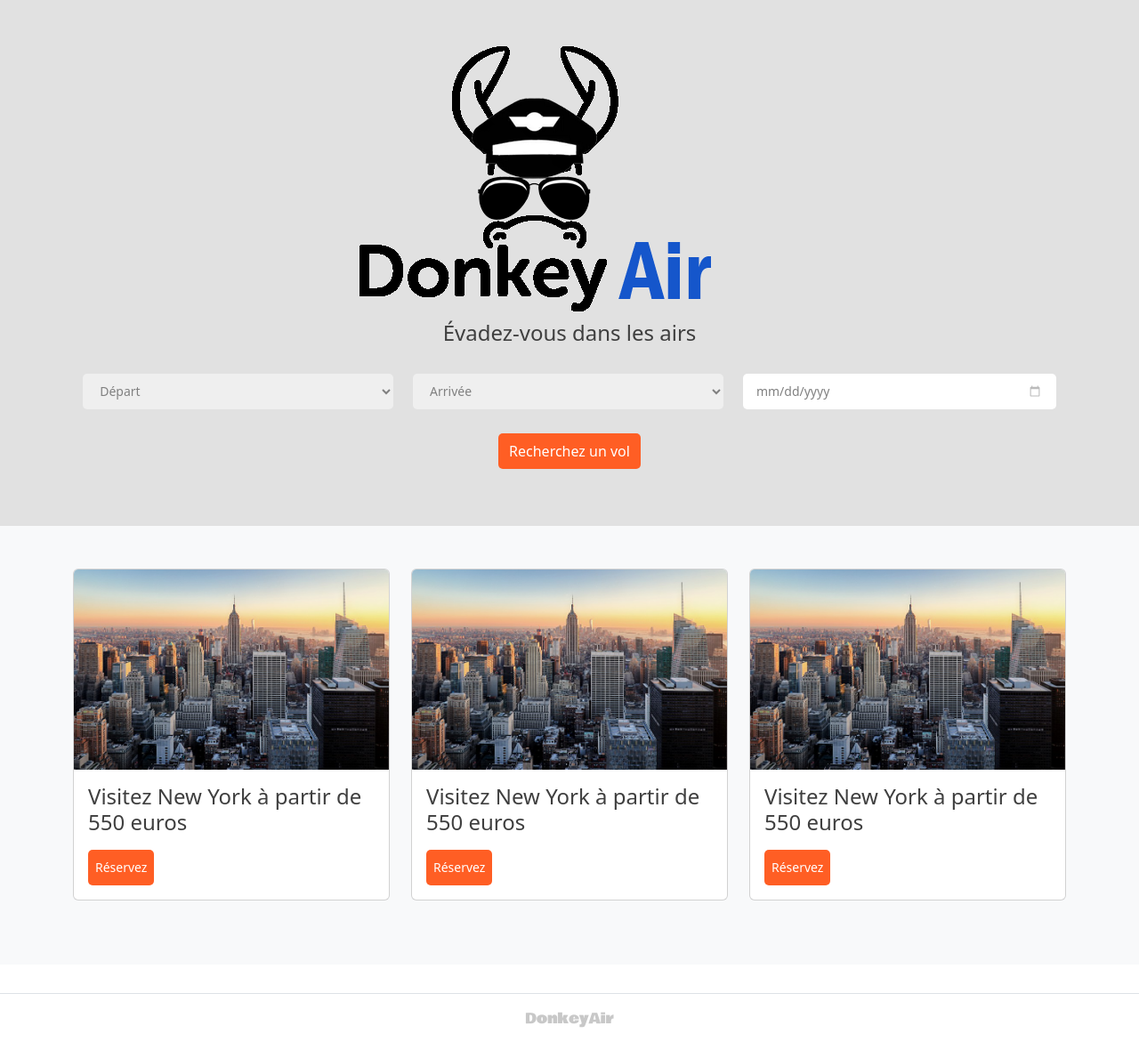
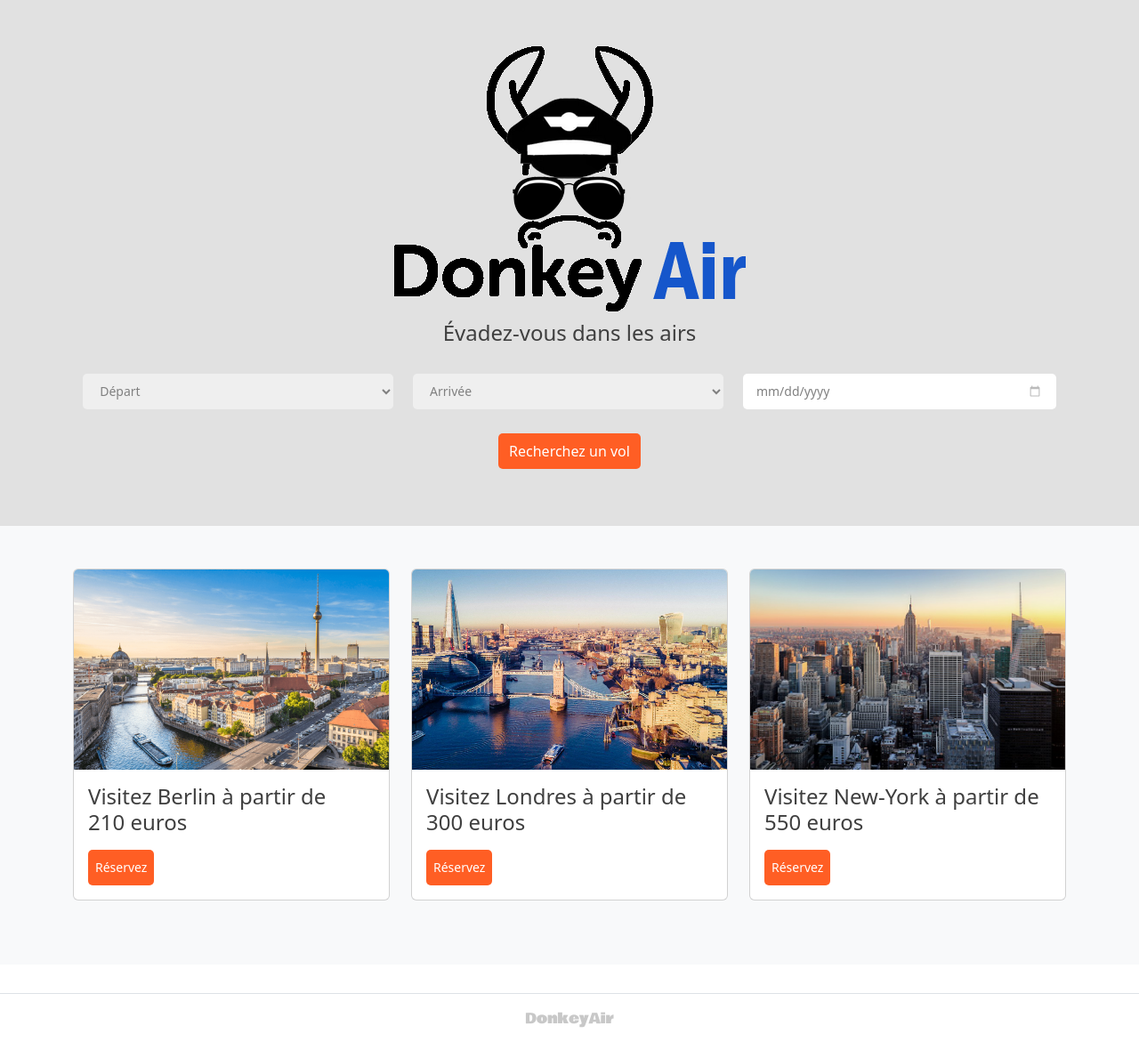
Before and after one commit to thomasbetend/DonkeyAir, a PHP site: page /View/home.php in a window 1280 px wide. Shown: the part 56-1245 px from the top of the page at 89% size. Run offline with PHP 8.4, Linux system fonts and the light colour scheme; data comes from the database, SQL or seed files in the repository; some libraries are stand-ins or nearby versions.

Commit message:
add promos and logo

```diff
--- /dev/null
+++ b/Model/Promo.class.php
@@ -0,0 +1,32 @@
+<?php
+
+class Promo {
+
+
+    public function __construct(private string $airport_name, private int $id_flight, private float $price, private string $img){
+
+    }
+
+    public function getId_flight(): int
+    {
+        return $this->id_flight;
+    }
+
+    public function getName(): string
+    {
+        return $this->airport_name;
+    }
+
+    public function getPrice(): float
+    {
+        return $this->price;
+    }
+
+    public function getImg(): string
+    {
+        return $this->img;
+    }
+
+
+
+    }
--- a/View/home.php
+++ b/View/home.php
@@ -14,6 +14,7 @@ require('../Repositories/AirportRepository.class.php');
 require('FlightsListView.class.php');
 require('PromosListView.class.php');
 require('../Security/ErrorRepository.class.php');
+require('../Model/Promo.class.php');
 
 $airports = AirportRepository::getList(
     [
@@ -104,7 +105,14 @@ if($_POST){
             <div class="row">
                 <?php
 
-                $promos = [$promo1 = "", $promo2 = "", $promo3 = ""];
+
+                $promo1 = new Promo ('Berlin', 8, 210, '../_medias/berlin-header.png');
+
+                $promo2 = new Promo ('Londres', 7, 300, '../_medias/london-header.png');
+
+                $promo3 = new Promo ('New-York', 10, 550, '../_medias/NYC-header.png');
+
+                $promos = [$promo1, $promo2, $promo3];
                 PromosListView::render($promos);
 
                 ?>
--- a/View/promos.html.php
+++ b/View/promos.html.php
@@ -1,12 +1,12 @@
 <?php foreach($promos as $promo): ?>
     <div class="col-md-4">
         <div class="card mb-4 box-shadow">
-            <img class="card-img-top" alt="Thumbnail [100%x225]" src="/_medias/NYC-header.png" data-holder-rendered="true" style="height: 225px; width: 100%; display: block;">
+            <img class="card-img-top" alt="Thumbnail [100%x225]" src= "<?php echo $promo->getImg() ?>" data-holder-rendered="true" style="height: 225px; width: 100%; display: block;">
             <div class="card-body">
-                <h4>Visitez New York à partir de 550 euros</h4>
+                <h4>Visitez <?php echo $promo->getName() ?> à partir de </br> <?= $promo->getPrice() ?> euros</h4>
                 <p class="card-text"></p>
                 <div class="d-flex justify-content-between align-items-center">
-                    <a type="button" class="btn btn-sm btn-primary detail-reservation" href="reservation-validation.php?id=10">Réservez</a>
+                    <a type="button" class="btn btn-sm btn-primary detail-reservation" href="reservation-validation.php?id= <?php echo $promo->getId_flight() ?>">Réservez</a>
                 </div>
             </div>
         </div>
```
Also changed, not shown: _medias/LogoDkAir.png.
